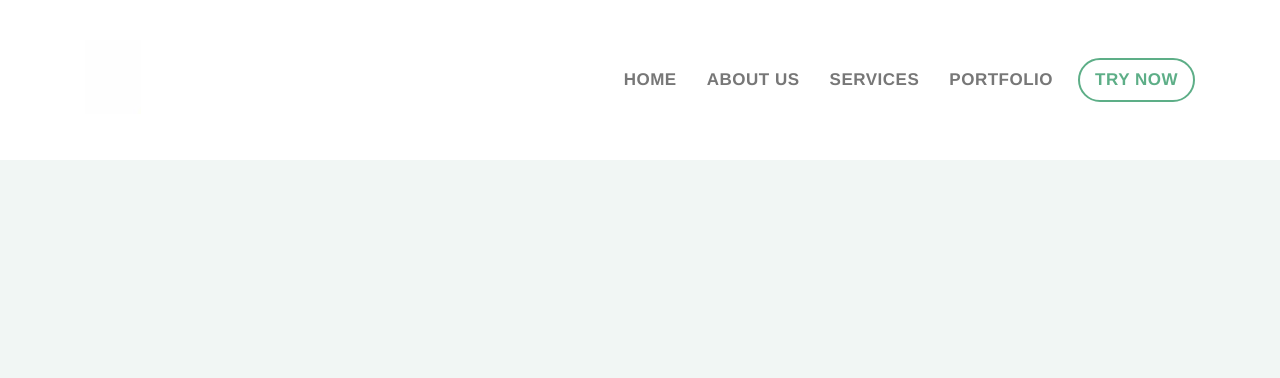
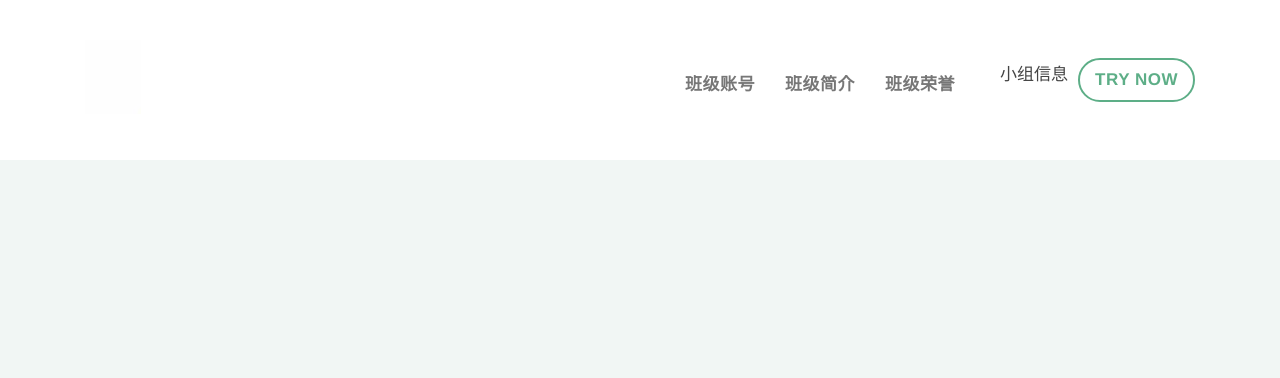
Before and after one commit to lzzj2413/lzzj2413.github.io, a plain HTML site: page index.html in a window 1280 px wide. Shown: the top 378 px of the page. Drawn offline with nearby package versions, Linux system fonts and the light colour scheme.

Commit message:
Update index.html

```diff
--- a/index.html
+++ b/index.html
@@ -24,10 +24,10 @@
 			<h1 class="logo"><a href="#">Chase</a></h1>
 			<nav>
 				<ul id="navigation">
-					<li><a href="#home">Home</a></li>
-					<li><a href="#about">About Us</a></li>
-					<li><a href="#services">Services</a></li>
-					<li><a href="#portfolio">Portfolio</a></li>
+					<li><a href="#videos">班级账号</a></li>
+					<li><a href="#about">班级简介</a></li>
+					<li><a href="#services">班级荣誉</a></li>
+					<li><a href="#group"></a>小组信息</li>
 					<li><a class="nav-cta" href="#">Try Now</a></li>
 				</ul>
 			</nav>
```
